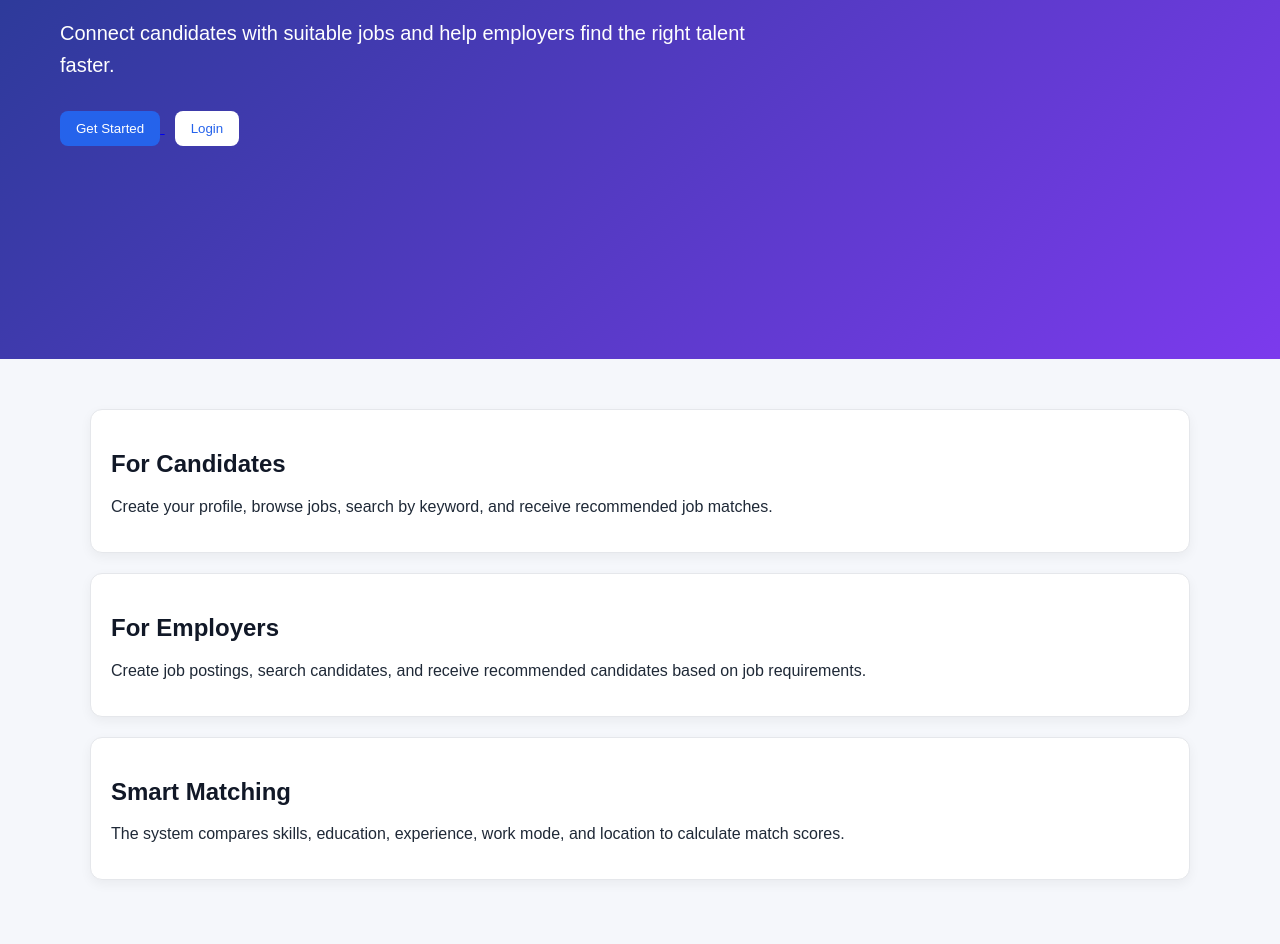
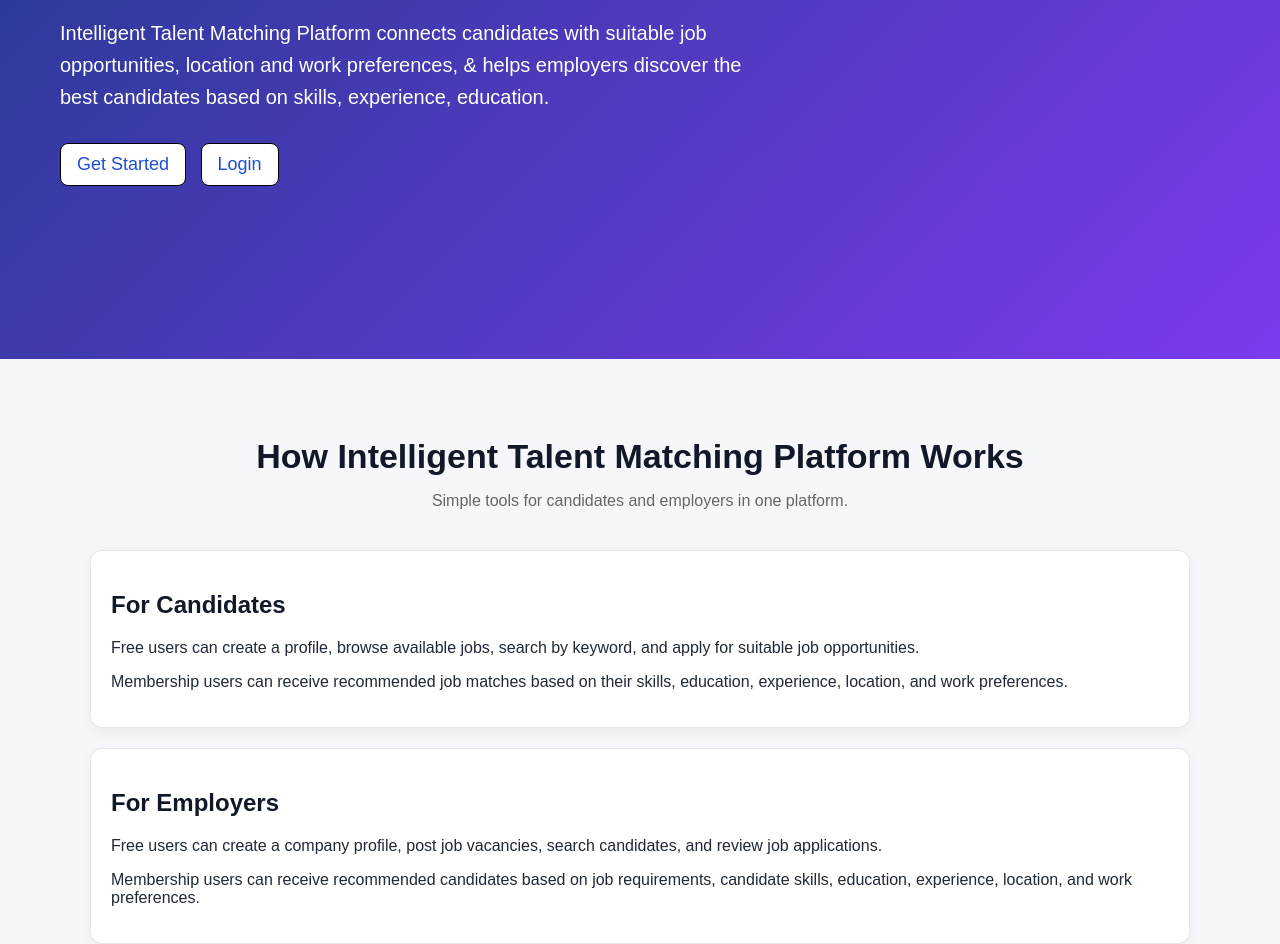
Before and after one commit to ILVTN/CSIT314-Intelligent-Talent-Matching-Platform-, a website: page frontend/index.html in a window 1280 px wide. Shown: the part 321-1265 px from the top of the page. Drawn offline with Linux system fonts and the light colour scheme.

Commit message:
Index change (+Membership information)

```diff
--- a/frontend/css/style.css
+++ b/frontend/css/style.css
@@ -61,6 +61,7 @@ button:hover {
     padding: 20px 60px;
 }
 
+/* Navigation bar css */
 .navbar {
     display: flex;
     justify-content: space-between;
@@ -76,6 +77,13 @@ button:hover {
     text-decoration: none;
     margin-left: 20px;
     font-weight: bold;
+    display: inline-block;
+    transition: 0.3s ease;
+}
+
+.navbar a:hover {
+    transform: translateY(-4px);
+    color: #dbeafe;
 }
 
 .nav-btn {
@@ -83,8 +91,17 @@ button:hover {
     color: #2563eb !important;
     padding: 10px 16px;
     border-radius: 8px;
+    transition: 0.3s ease;
 }
 
+.nav-btn:hover {
+    background: #1d4ed8;
+    color: white !important;
+    transform: translateY(-4px);
+    box-shadow: 0 8px 18px rgba(0, 0, 0, 0.2);
+}
+
+/* HERO compo css */
 .hero-content {
     max-width: 700px;
     margin-top: 120px;
@@ -102,16 +119,59 @@ button:hover {
     margin-bottom: 30px;
 }
 
-.secondary-btn {
-    background: white;
-    color: #2563eb;
-    margin-left: 10px;
+.hero-content a {
+   text-decoration: none;
 }
 
-.secondary-btn:hover {
-    background: #e5e7eb;
+a button {
+    font-size: 18px;
 }
 
+.register-btn {
+    background: white;
+    color: #1d4ed8;
+    border: 1px solid black;
+    transition: 0.3s ease;
+}
+
+.register-btn:hover {
+    color: white;
+    background: #1d4ed8;
+    transform: translateY(-2px);
+    box-shadow: 0 8px 18px rgba(0, 0, 0, 0.2);
+}
+
+.login-btn {
+    color: #1d4ed8;
+    background: white;
+    margin-left: 10px;
+    border: 1px solid black;
+    transition: 0.3s ease;
+}
+
+.login-btn:hover {
+    color: white;
+    background: #1d4ed8;
+    transform: translateY(-2px);
+    box-shadow: 0 8px 18px rgba(0, 0, 0, 0.2);
+}
+
+/* INDEX MAIN TITLE CSS */
+.page-title {
+    text-align: center;
+    margin-bottom: 40px;
+}
+
+.page-title h2 {
+    font-size: 34px;
+    margin-bottom: 10px;
+}
+
+.page-title p {
+    color: #666;
+}
+
+/**/
 .auth-page {
     min-height: 100vh;
     background: linear-gradient(135deg, #1e3a8a, #7c3aed);
--- a/frontend/index.html
+++ b/frontend/index.html
@@ -1,13 +1,13 @@
 <!DOCTYPE html>
 <html>
 <head>
-    <title>Talent Matching Platform</title>
+    <title>Intelligent Talent Matching Platform</title>
     <link rel="stylesheet" href="css/style.css">
 </head>
 <body>
     <div class="hero">
         <nav class="navbar">
-            <h2>TalentMatch</h2>
+            <h2>Intelligent Talent Matching Platform</h2>
             <div>
                 <a href="login.html">Login</a>
                 <a href="register.html" class="nav-btn">Register</a>
@@ -15,35 +15,55 @@
         </nav>
 
         <div class="hero-content">
-            <h1>Intelligent Talent Matching Platform</h1>
-            <p>
-                Connect candidates with suitable jobs and help employers find the right talent faster.
-            </p>
+            <h1>Find the right job or the right talent faster</h1>
+            <p>Intelligent Talent Matching Platform connects candidates with suitable job opportunities, location and work preferences,
+              & helps employers discover the best candidates based on skills, experience, education.</p>
 
             <a href="register.html">
-                <button>Get Started</button>
+                <button class="register-btn">Get Started</button>
             </a>
 
             <a href="login.html">
-                <button class="secondary-btn">Login</button>
+                <button class="login-btn">Login</button>
             </a>
         </div>
     </div>
 
     <div class="page">
+        <div class="page-title">
+            <h2>How Intelligent Talent Matching Platform Works</h2>
+            <p>Simple tools for candidates and employers in one platform.</p>
+        </div>
         <div class="card">
             <h2>For Candidates</h2>
-            <p>Create your profile, browse jobs, search by keyword, and receive recommended job matches.</p>
+            <p>
+                Free users can create a profile, browse available jobs, search by keyword,
+                and apply for suitable job opportunities.
+            </p>
+            <p>
+                Membership users can receive recommended job matches based on their skills,
+                education, experience, location, and work preferences.
+            </p>
         </div>
 
         <div class="card">
             <h2>For Employers</h2>
-            <p>Create job postings, search candidates, and receive recommended candidates based on job requirements.</p>
+            <p>
+                Free users can create a company profile, post job vacancies, search candidates,
+                and review job applications.
+            </p>
+            <p>
+                Membership users can receive recommended candidates based on job requirements,
+                candidate skills, education, experience, location, and work preferences.
+            </p>
         </div>
 
         <div class="card">
             <h2>Smart Matching</h2>
-            <p>The system compares skills, education, experience, work mode, and location to calculate match scores.</p>
+            <p>
+                The system compares skills, education, experience, work mode, and location
+                to find suitable candidate-job matches for membership users.
+            </p>
         </div>
     </div>
 </body>
```
Also changed, not shown: backend/test-db.js (added, +21 -0 lines), 1 other file.
